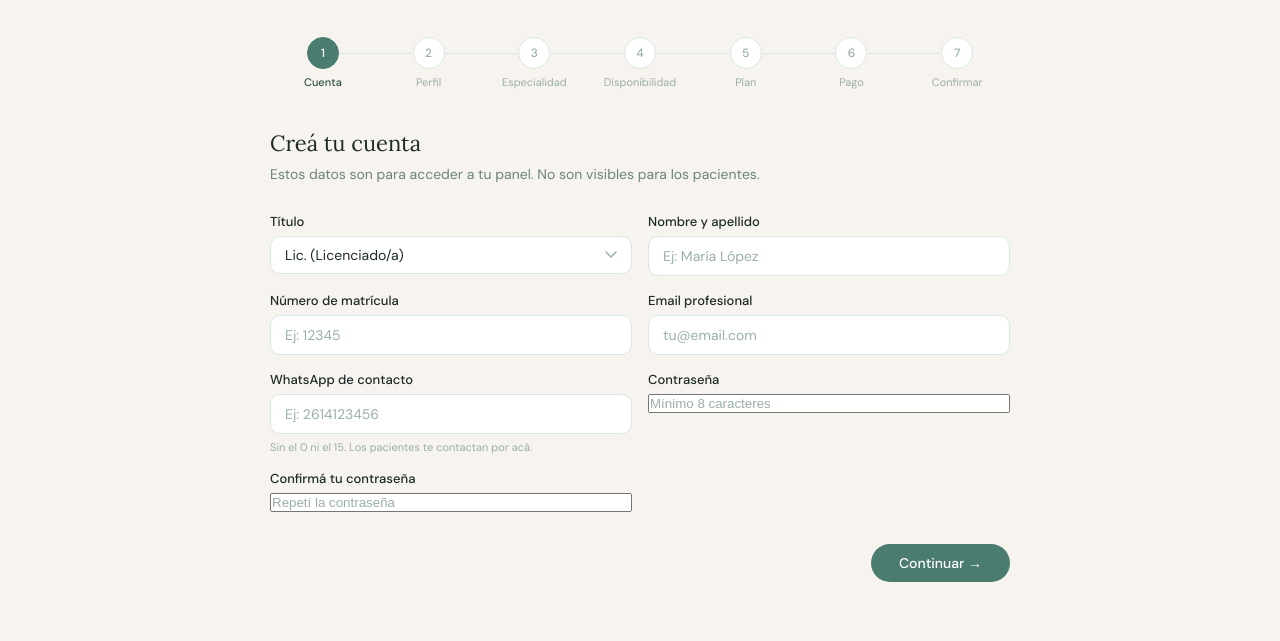
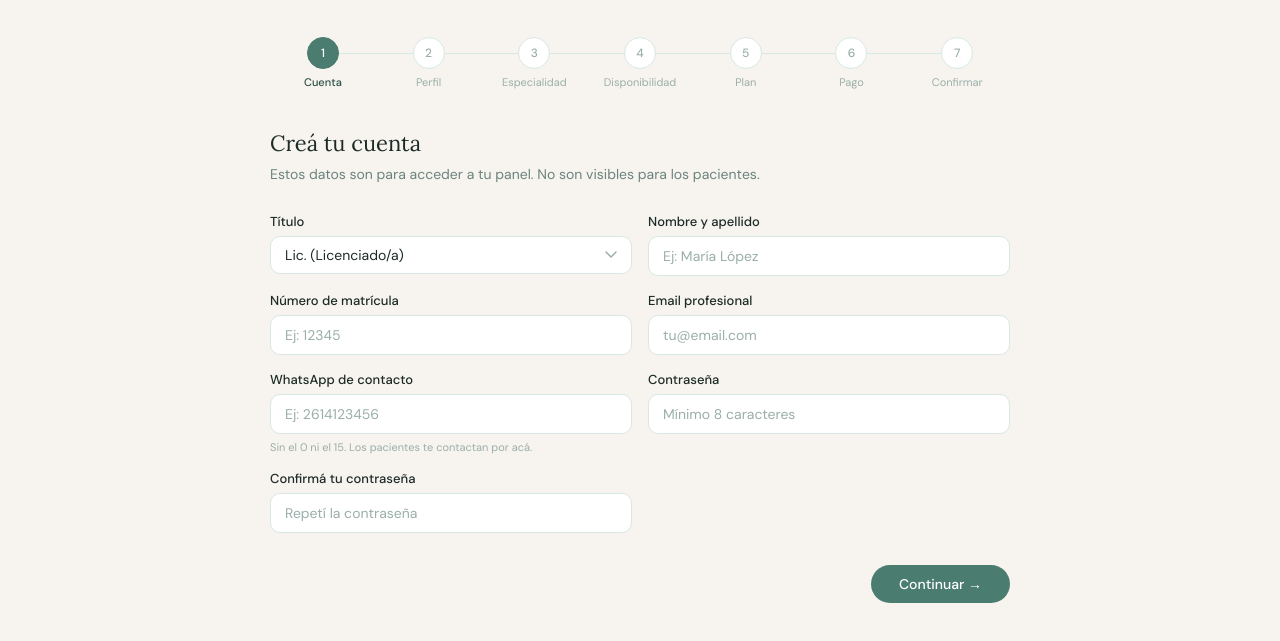
Before and after one commit to martingorbano/claramente-backend, a website: page public/claramentepsi-registro-profesional.html in a window 1280 px wide. Shown: the part 65-706 px from the top of the page. Drawn offline with Linux system fonts and the light colour scheme.

Commit message:
Update claramentepsi-registro-profesional.html

```diff
--- a/public/claramentepsi-registro-profesional.html
+++ b/public/claramentepsi-registro-profesional.html
@@ -54,7 +54,7 @@
 label { font-size: 13px; font-weight: 500; color: var(--text); }
 label .opt { font-weight: 400; color: var(--text-faint); font-size: 12px; }
 
-input[type=text], input[type=email], input[type=tel], input[type=number], textarea, select {
+input[type=text], input[type=email], input[type=tel], input[type=number], input[type=password], textarea, select {
   font-family: 'DM Sans', sans-serif; font-size: 14px; padding: 10px 14px;
   border: 1px solid var(--border); border-radius: 10px; background: var(--white);
   color: var(--text); outline: none; transition: border-color 0.2s; width: 100%;
```
